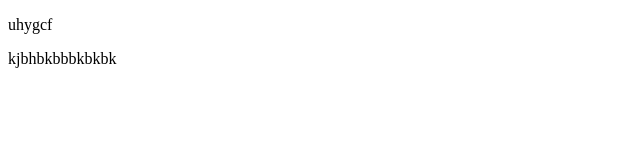
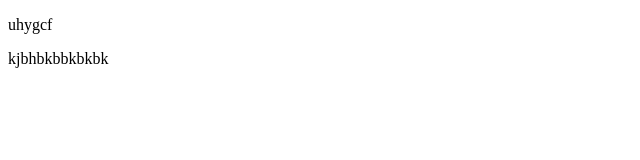
Before and after one commit to snehabudhathoki110/gitdemo2, a plain HTML site: page index.html in a window 1280 px wide. Shown: the full height of the page, 0-640 px from the left. Drawn offline with Linux system fonts and the light colour scheme.

Commit message:
last commit

```diff
--- a/index.html
+++ b/index.html
@@ -7,6 +7,6 @@
 </head>
 <body>
     <p>uhygcf</p>
-    <p>kjbhbkbbbkbkbk</p>
+    <p>kjbhbkbbkbkbk</p>
 </body>
 </html>
```
